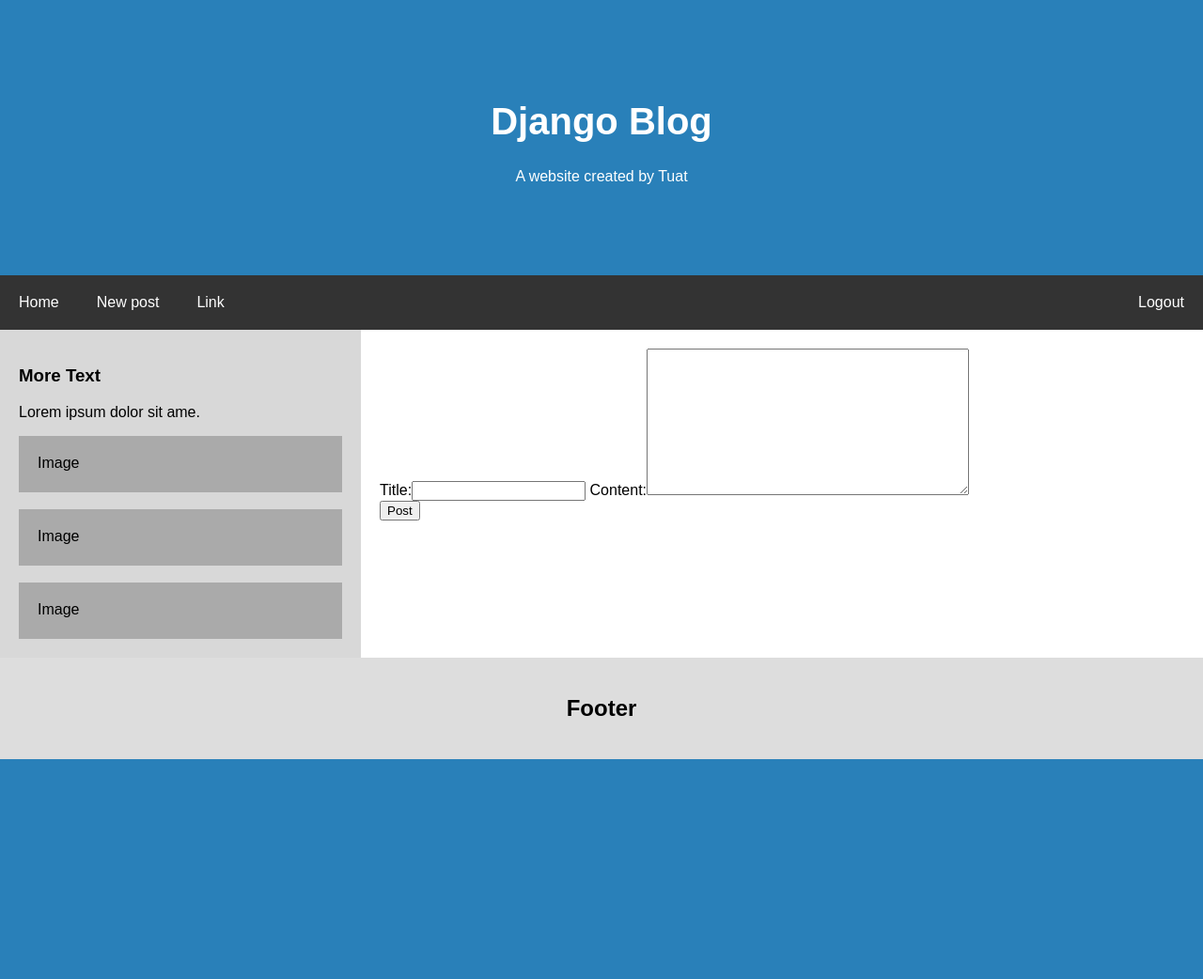
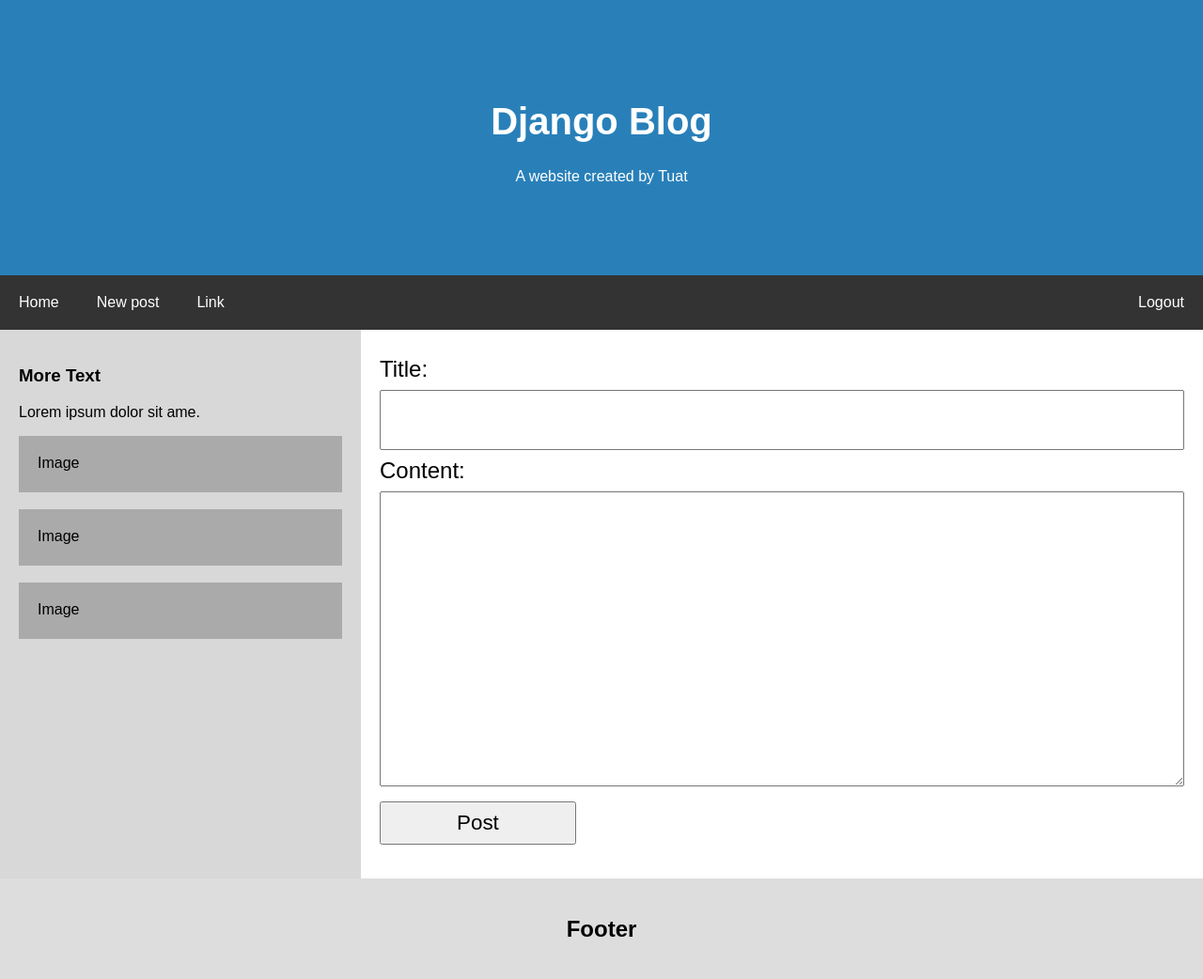
Before and after one commit to trananhtuat/django-blog, a Django app: page /post/new in a window 1280 px wide. Shown: the whole page at 94% size. Before the commit the page ends 808 px from the top, so only its background shows below. Run offline with Django 3.2, Linux system fonts and the light colour scheme; the visitor is signed in with stand-in values (Sample User, id 1); some libraries are stand-ins or nearby versions.

Commit message:
fix new post issues

```diff
--- a/cms/post/models.py
+++ b/cms/post/models.py
@@ -1,5 +1,6 @@
 from django.db import models
 from django.contrib.auth.models import User
+from django.urls import reverse
 
 # Create your models here.
 
@@ -10,3 +11,5 @@
 	author = models.ForeignKey(User, on_delete=models.CASCADE, null=True)
 	def __str__(seft):
 		return seft.title
+	def get_absolute_url(self):
+		 return reverse('post-detail', kwargs={'pk': self.pk})
--- a/cms/post/static/post/post.css
+++ b/cms/post/static/post/post.css
@@ -66,16 +66,19 @@
 
 /* Column container */
 .row {
-  display: -ms-flexbox; /* IE10 */
+  display: -ms-flexbox;
+  /* IE10 */
   display: flex;
-  -ms-flex-wrap: wrap; /* IE10 */
+  -ms-flex-wrap: wrap;
+  /* IE10 */
   flex-wrap: wrap;
 }
 
 /* Create two unequal columns that sits next to each other */
 /* Sidebar/left column */
 .side {
-  -ms-flex: 30%; /* IE10 */
+  -ms-flex: 30%;
+  /* IE10 */
   flex: 30%;
   background-color: #d8d8d8;
   padding: 20px;
@@ -83,7 +86,8 @@
 
 /* Main column */
 .main {
-  -ms-flex: 70%; /* IE10 */
+  -ms-flex: 70%;
+  /* IE10 */
   flex: 70%;
   background-color: white;
   padding: 20px;
@@ -100,6 +104,7 @@
   padding: 10px;
   line-height: 25px;
 }
+
 /* Footer */
 .footer {
   padding: 20px;
@@ -121,3 +126,25 @@
     width: 100%;
   }
 }
+
+.form {
+  display: flex;
+  flex-direction: column;
+}
+
+.form label {
+  font-size: 1.5rem;
+  margin: .5rem 0;
+}
+
+.form input,
+.form textarea {
+  padding: 1rem;
+  font-size: 1.5rem;
+}
+
+.form .form-group button {
+  font-size: 1.4rem;
+  padding: .5rem 5rem;
+  margin: 1rem 0;
+}
--- a/cms/post/templates/post/create.html
+++ b/cms/post/templates/post/create.html
@@ -1,7 +1,7 @@
 {% extends "post/index.html" %}
 {% block content %}
 <div class="content-section" class="form">
-        <form method="POST">
+    <form method="POST" class="form">
         {% csrf_token %}
         {{ form }}
         <div class="form-group">
--- a/cms/post/views.py
+++ b/cms/post/views.py
@@ -1,6 +1,8 @@
 from django.shortcuts import render
 from django.contrib.auth.decorators import login_required
+from django.contrib.auth.models import User
 from .models import Post
+from django.contrib.auth.mixins import LoginRequiredMixin
 
 from django.views.generic import (
     ListView,
@@ -36,7 +38,12 @@
     model = Post
     template_name = 'post/detail.html'
 
-class PostCreateView(CreateView):
+# @login_required(login_url='login')
+class PostCreateView(LoginRequiredMixin, CreateView):
     model = Post
     fields = ['title', 'content']
     template_name = 'post/create.html'
+
+    def form_valid(self, form):
+        form.instance.author = self.request.user
+        return super().form_valid(form)
```
Also changed, not shown: cms/post/templates/post/main.html (+11 -3 lines), 127.0.0.1_8000_post_new.png (added). Lines whose indentation alone changed are shown as unchanged.
